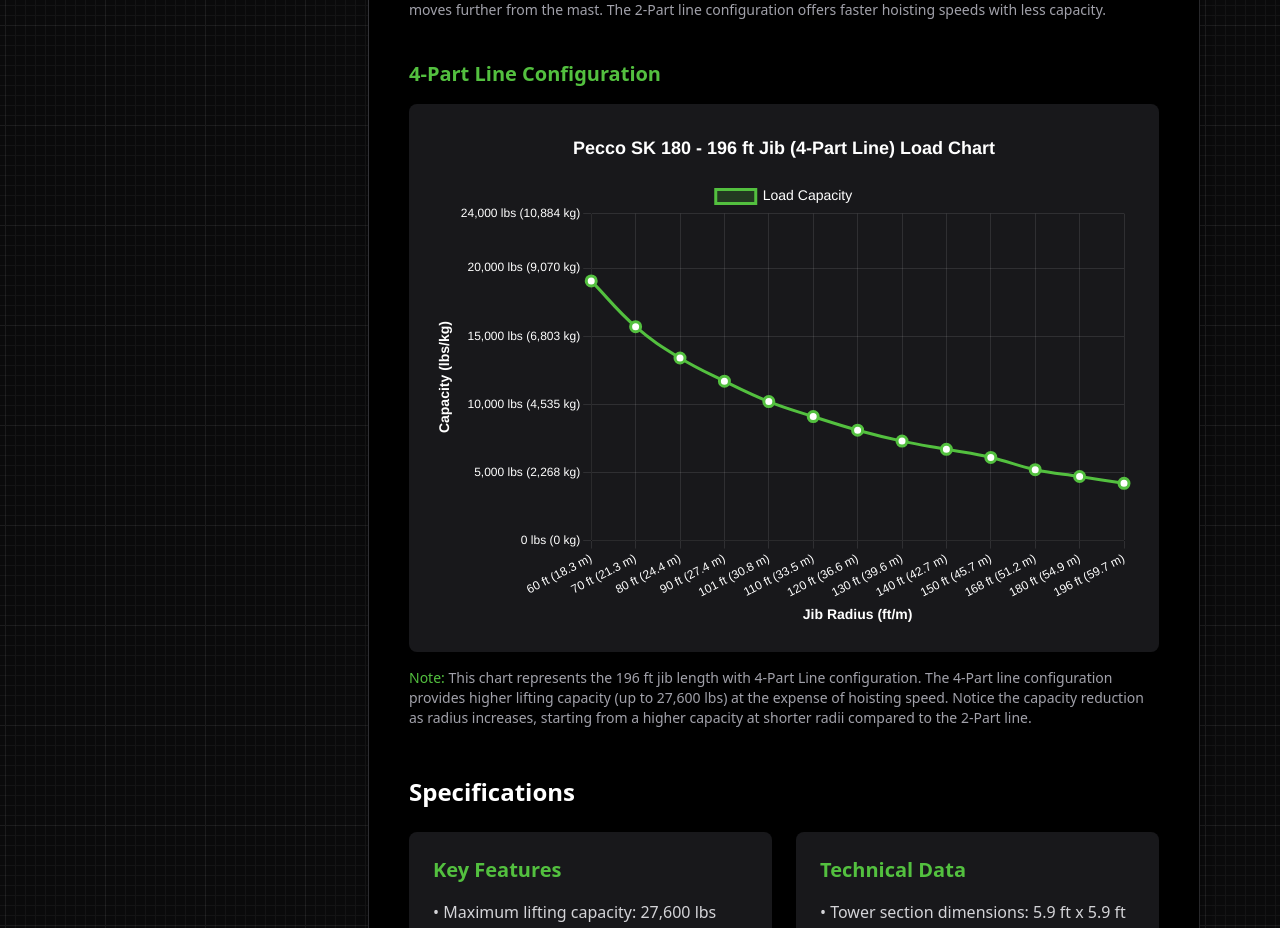
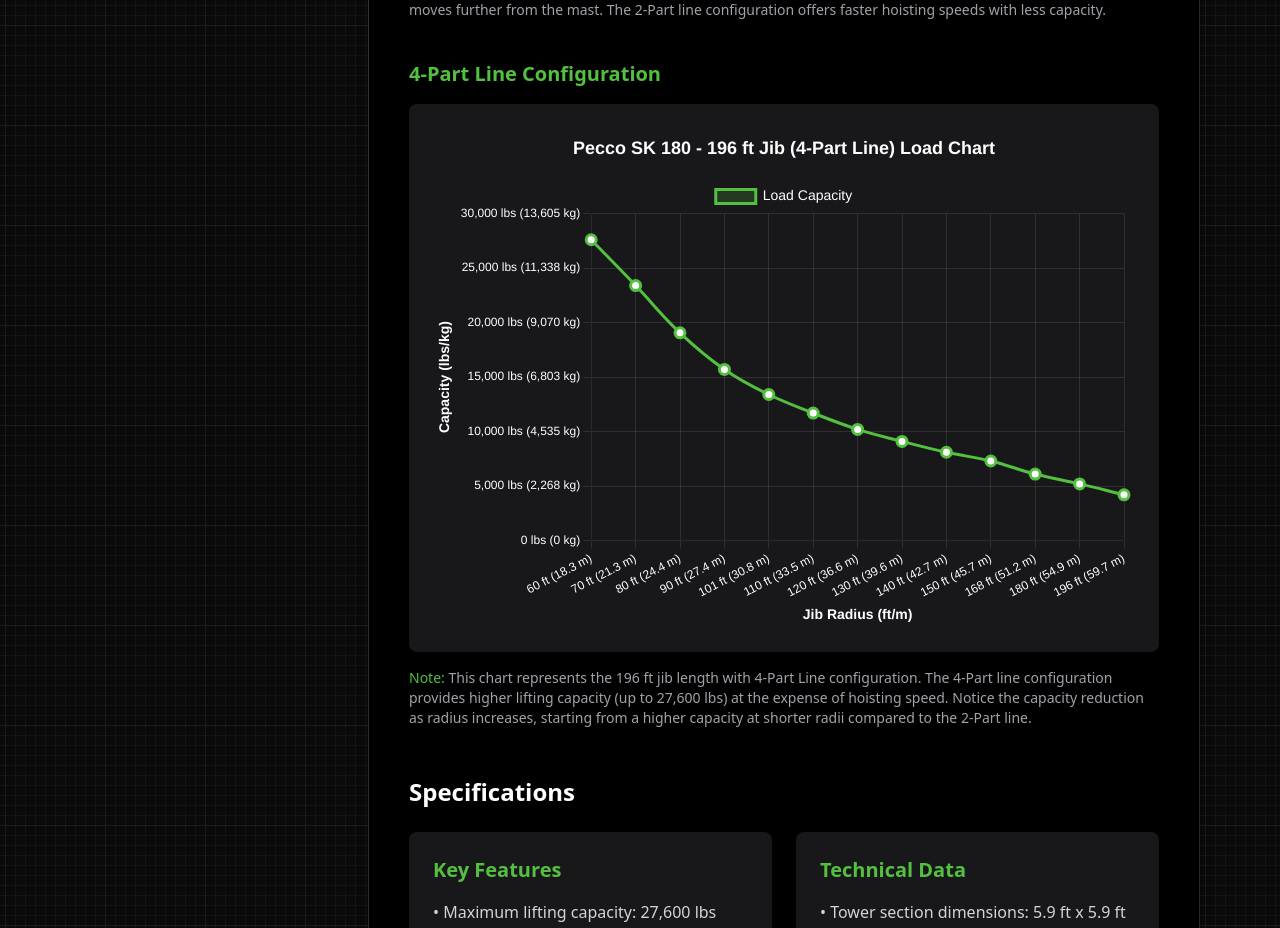
Before and after one commit to ArsCodeAmatoria/lilfoot, a Next.js app: page /pecco-sk-180 in a window 1280 px wide. Shown: the part 1780-2708 px from the top of the page. Built offline with nearby package versions, Linux system fonts and the light colour scheme.

Commit message:
Fix 4-Part line capacity chart data to correctly show higher capacity than 2-Part line

```diff
--- a/app/components/LoadCapacityChart.tsx
+++ b/app/components/LoadCapacityChart.tsx
@@ -25,7 +25,7 @@ ChartJS.register(
   Legend
 );
 
-// Define the 2-Part line load capacity data
+// Define the 2-Part line load capacity data for 196 ft jib
 const twoPartLineData = [
   { radiusFt: 80, radiusM: 24.4, capacityLbs: 13800, capacityKg: 6250 },
   { radiusFt: 90, radiusM: 27.4, capacityLbs: 12300, capacityKg: 5580 },
@@ -39,20 +39,22 @@ const twoPartLineData = [
   { radiusFt: 196, radiusM: 59.7, capacityLbs: 4900, capacityKg: 2220 },
 ];
 
-// Define the 4-Part line load capacity data
+// Define the 4-Part line load capacity data for 196 ft jib
+// The 4-Part line configuration provides approximately double the capacity of the 2-Part line
+// but sacrifices hoisting speed
 const fourPartLineData = [
-  { radiusFt: 60, radiusM: 18.3, capacityLbs: 19060, capacityKg: 8645 },
-  { radiusFt: 70, radiusM: 21.3, capacityLbs: 15700, capacityKg: 7120 },
-  { radiusFt: 80, radiusM: 24.4, capacityLbs: 13400, capacityKg: 6080 },
-  { radiusFt: 90, radiusM: 27.4, capacityLbs: 11700, capacityKg: 5300 },
-  { radiusFt: 101, radiusM: 30.8, capacityLbs: 10200, capacityKg: 4625 },
-  { radiusFt: 110, radiusM: 33.5, capacityLbs: 9100, capacityKg: 4125 },
-  { radiusFt: 120, radiusM: 36.6, capacityLbs: 8100, capacityKg: 3670 },
-  { radiusFt: 130, radiusM: 39.6, capacityLbs: 7300, capacityKg: 3310 },
-  { radiusFt: 140, radiusM: 42.7, capacityLbs: 6700, capacityKg: 3040 },
-  { radiusFt: 150, radiusM: 45.7, capacityLbs: 6100, capacityKg: 2770 },
-  { radiusFt: 168, radiusM: 51.2, capacityLbs: 5200, capacityKg: 2360 },
-  { radiusFt: 180, radiusM: 54.9, capacityLbs: 4700, capacityKg: 2130 },
+  { radiusFt: 60, radiusM: 18.3, capacityLbs: 27600, capacityKg: 12500 }, // Max capacity at 43 ft
+  { radiusFt: 70, radiusM: 21.3, capacityLbs: 23400, capacityKg: 10600 },
+  { radiusFt: 80, radiusM: 24.4, capacityLbs: 19060, capacityKg: 8645 },
+  { radiusFt: 90, radiusM: 27.4, capacityLbs: 15700, capacityKg: 7120 },
+  { radiusFt: 101, radiusM: 30.8, capacityLbs: 13400, capacityKg: 6080 },
+  { radiusFt: 110, radiusM: 33.5, capacityLbs: 11700, capacityKg: 5300 },
+  { radiusFt: 120, radiusM: 36.6, capacityLbs: 10200, capacityKg: 4625 },
+  { radiusFt: 130, radiusM: 39.6, capacityLbs: 9100, capacityKg: 4125 },
+  { radiusFt: 140, radiusM: 42.7, capacityLbs: 8100, capacityKg: 3670 },
+  { radiusFt: 150, radiusM: 45.7, capacityLbs: 7300, capacityKg: 3310 },
+  { radiusFt: 168, radiusM: 51.2, capacityLbs: 6100, capacityKg: 2770 },
+  { radiusFt: 180, radiusM: 54.9, capacityLbs: 5200, capacityKg: 2360 },
   { radiusFt: 196, radiusM: 59.7, capacityLbs: 4200, capacityKg: 1905 },
 ];
 
@@ -132,7 +134,7 @@ const LoadCapacityChart: React.FC<LoadCapacityChartProps> = ({ configuration })
       },
       y: {
         min: 0,
-        max: configuration === 'twoPartLine' ? 15000 : 24000,
+        max: configuration === 'twoPartLine' ? 15000 : 30000,
         ticks: {
           color: '#FFFFFF',
           callback: function(value) {
```
